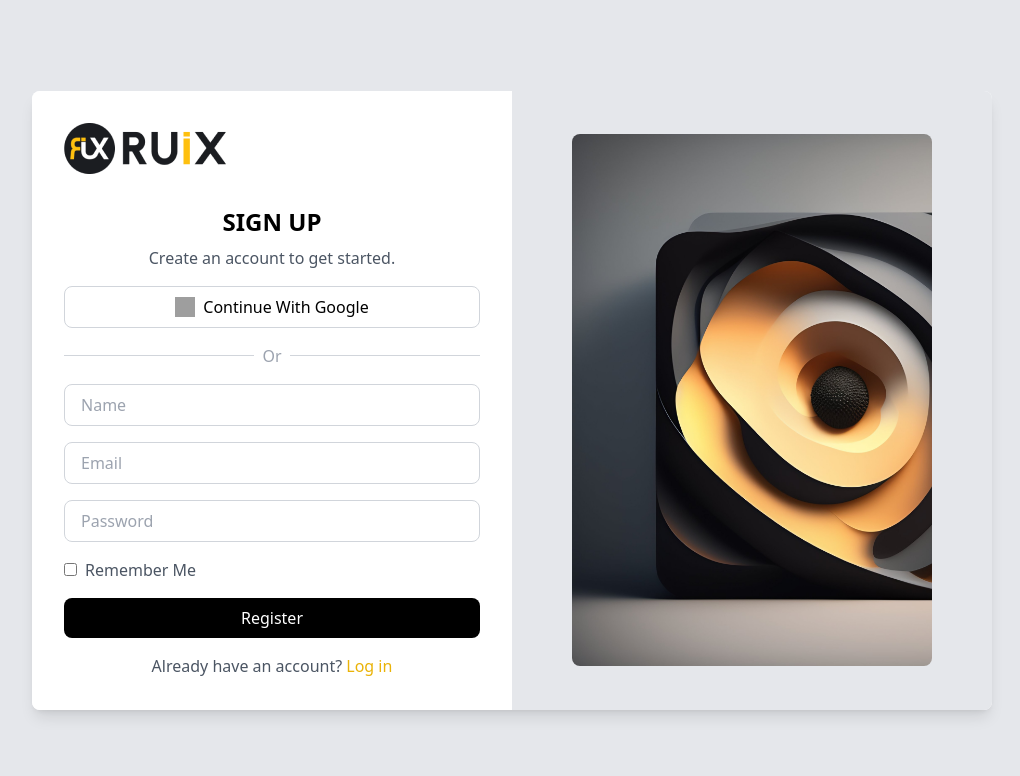
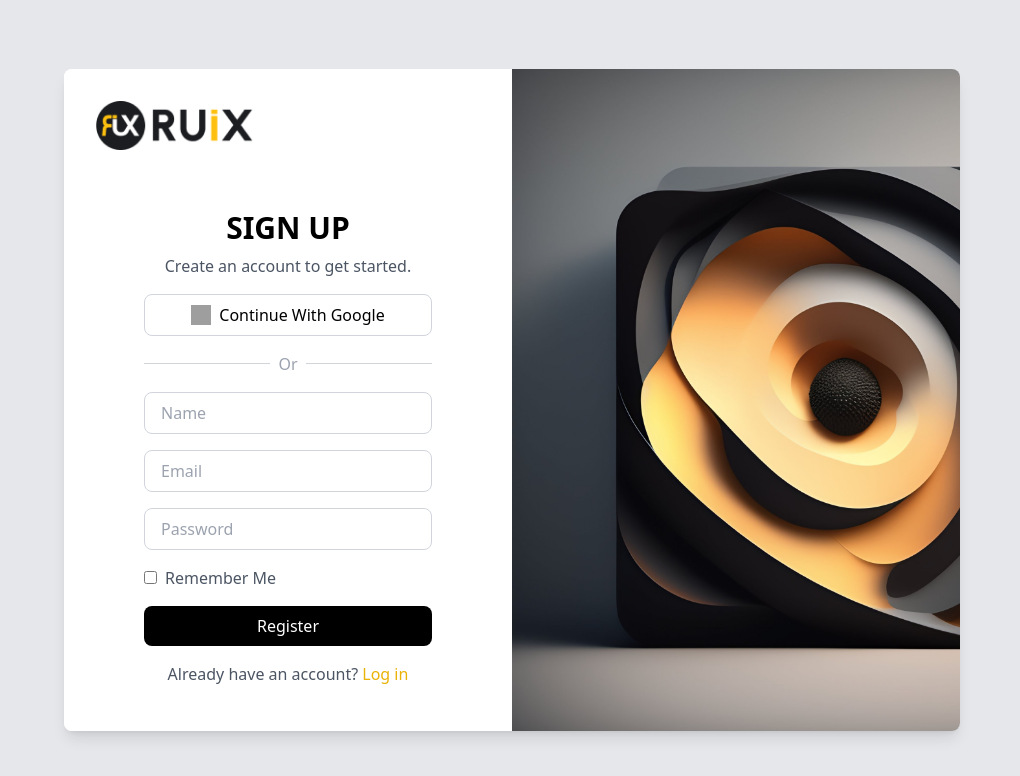
Before and after one commit to campbell-15/signup, a React (Create React App) app: page / in a window 1280 px wide. Shown: the top 776 px of the page, without its empty margins (128-1148 px from the left). Built offline with nearby package versions, Linux system fonts and the light colour scheme; grey boxes are pictures that could not be loaded.

Commit message:
Chore: Signup done

```diff
--- a/src/App.js
+++ b/src/App.js
@@ -4,13 +4,14 @@ import background from "./assets/Image.png";
 
 const App = () => {
   return (
-    <div className="flex items-center justify-center min-h-screen bg-gray-200">
-      <div className="flex w-11/12 lg:w-3/4 h-auto lg:h-5/6 bg-white shadow-lg rounded-lg overflow-hidden">
-        <div className="w-full lg:w-1/2 flex flex-col items-center justify-center p-8 bg-white rounded-lg lg:rounded-none">
-          <div className="w-full flex items-center justify-start mb-8">
-            <img src={logo} alt="Ruix Logo" className="w-166 h-51 mr-2" />
+    <div className="flex min-h-screen items-center justify-center bg-gray-200">
+      <div className="flex flex-col lg:flex-row w-full lg:w-3/4 max-w-4xl bg-white shadow-lg rounded-lg overflow-hidden">
+        <div className="flex flex-col items-center justify-center w-full lg:w-1/2 p-8 bg-white relative">
+          <div className="absolute top-8 left-8">
+            <img src={logo} alt="Ruix Logo" className="w-40 h-auto" />
           </div>
-          <h2 className="text-2xl font-bold mb-2">SIGN UP</h2>
+          <div className="mt-24 w-4/5 lg:w-3/4 text-center">
+            <h2 className="text-3xl font-bold mb-2">SIGN UP</h2>
             <p className="text-gray-600 mb-4">
               Create an account to get started.
             </p>
@@ -63,8 +64,9 @@ const App = () => {
               </a>
             </p>
           </div>
-        <div className="hidden lg:flex w-1/2 items-center justify-center bg-gray-200">
-          <img className="w-3/4 rounded-lg" src={background} alt="Artistic" />
+        </div>
+        <div className="hidden lg:flex w-full lg:w-1/2 items-center justify-center bg-gray-200">
+          <img className="w-full h-auto object-cover" src={background} alt="Artistic" />
         </div>
       </div>
     </div>
```
Lines whose indentation alone changed are shown as unchanged.
